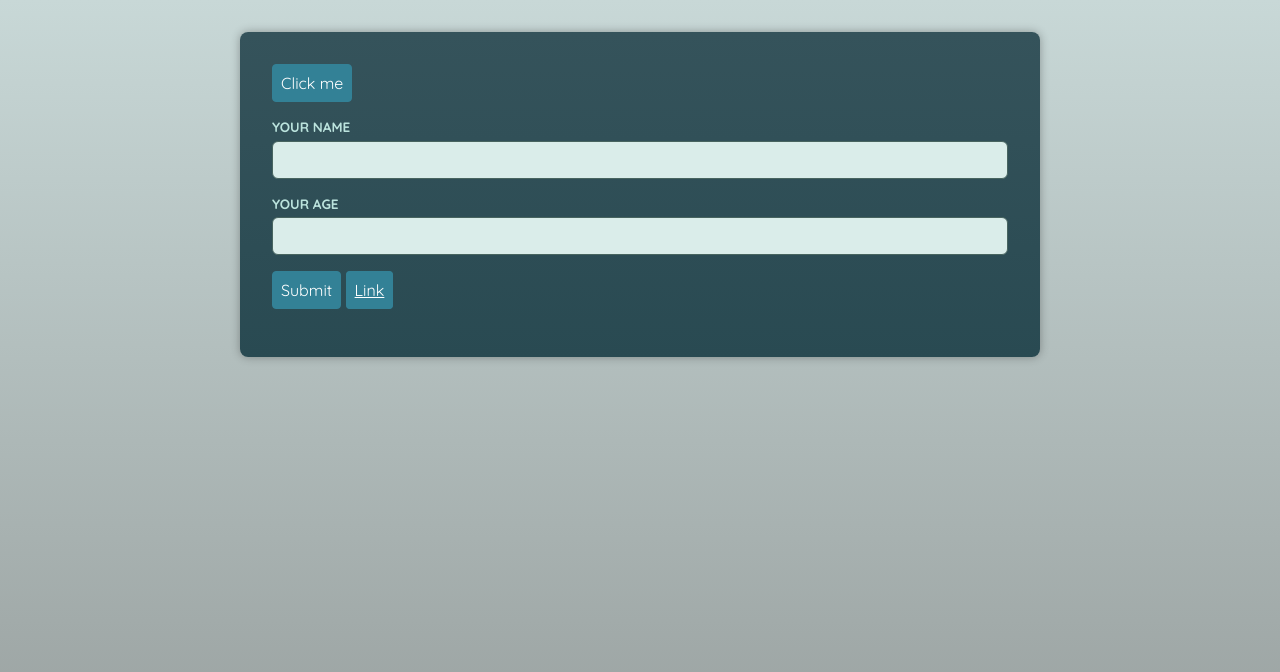
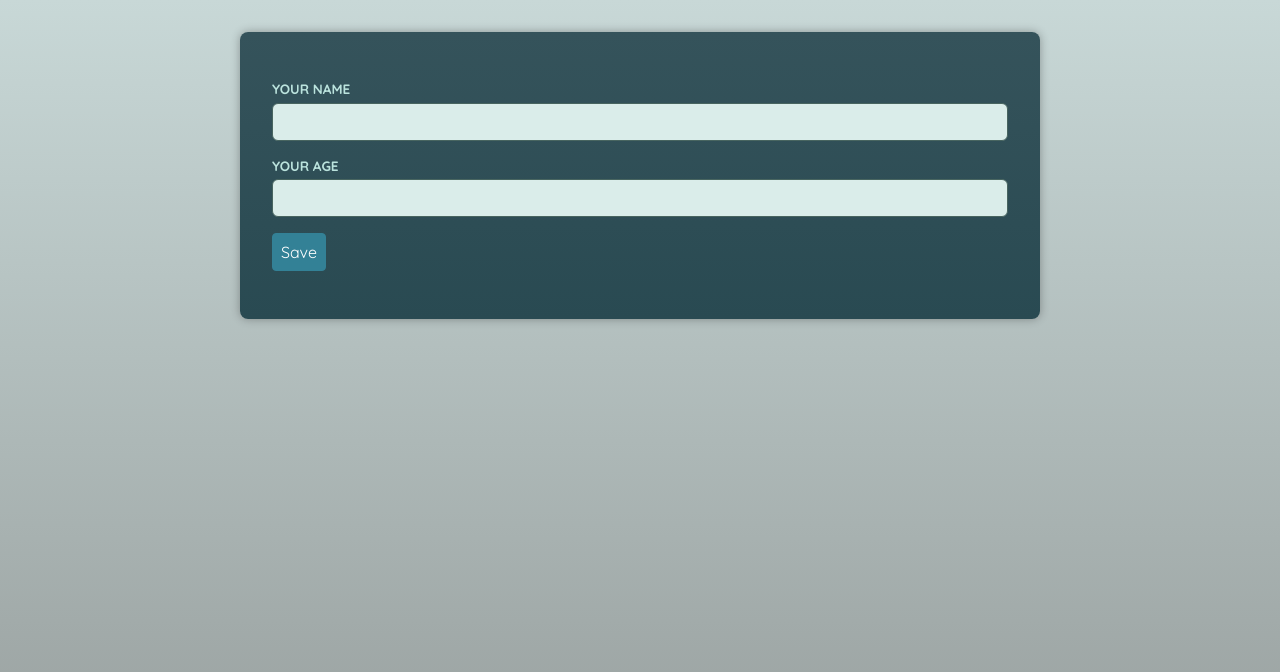
Before and after one commit to ElizabethVlasenko/react-ts-advanced-component-types, a React (Vite) app: page / in a window 1280 px wide. Shown: the top 672 px of the page. Built offline with nearby package versions, Linux system fonts and the light colour scheme; a web font is replaced by a local one.

Commit message:
Add a form component

```diff
--- a/src/App.tsx
+++ b/src/App.tsx
@@ -2,17 +2,18 @@
 import Button from "./components/Button";
 import Container from "./components/Container";
 import Input from "./components/Input";
+import Form from "./components/Form";
 
 function App() {
-  const input = useRef<HTMLInputElement>(null);
   return (
     <main>
-      <Container as={Button}>Click me</Container>
-      <Input id="name" label="Your name" type="text" />
-      <Input id="age" label="Your age" type="number" ref={input} />
-      <p>
-        <Button type="submit">Submit</Button> <Button href="/">Link</Button>
-      </p>
+      <Form>
+        <Input id="name" label="Your name" type="text" />
+        <Input id="age" label="Your age" type="number" />
+        <p>
+          <Button>Save</Button>
+        </p>
+      </Form>
     </main>
   );
 }
--- /dev/null
+++ b/src/components/Form.tsx
@@ -0,0 +1,7 @@
+import { type ComponentPropsWithoutRef } from "react";
+
+type FormProps = ComponentPropsWithoutRef<"form">;
+
+export default function Form(props: FormProps) {
+  return <form {...props}>{props.children}</form>;
+}
```
